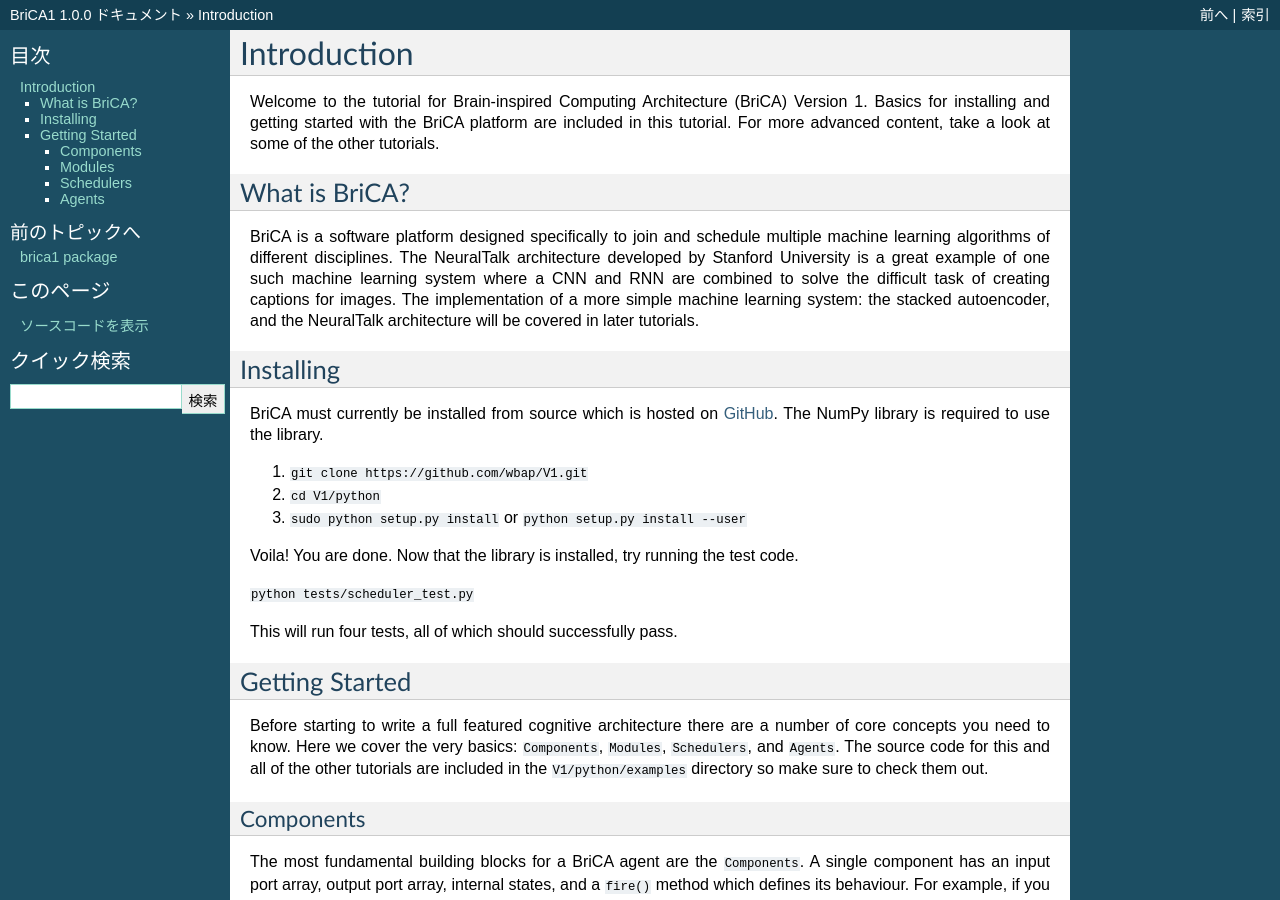
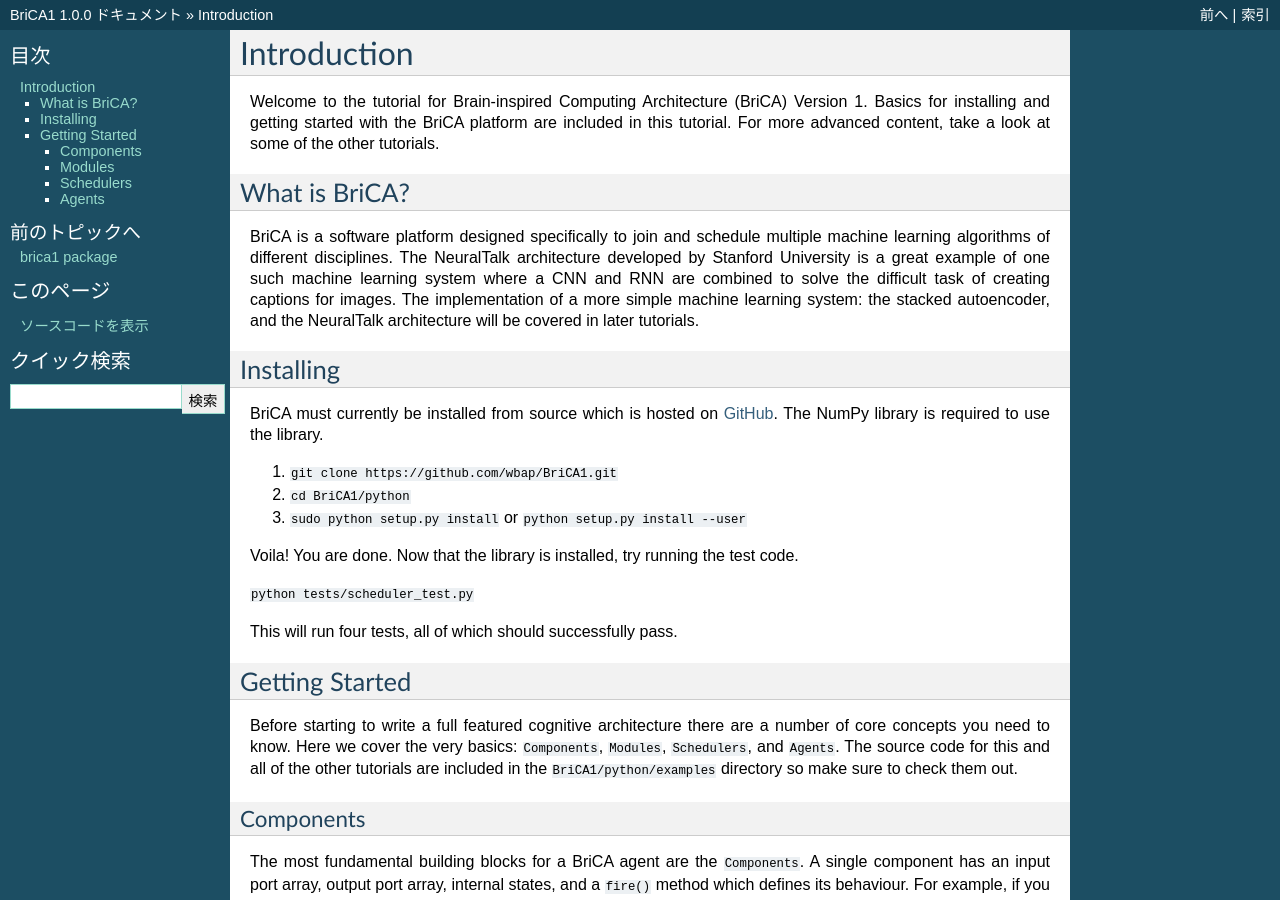
Before and after one commit to wbap/BriCA1, a Sphinx documentation site: the page built from python/doc/tutorial/introduction.rst, in a window 1280 px wide and 900 px high. Built offline with Sphinx 7.4.7, drawn with Linux system fonts in a browser that asks for light colours; formulas are drawn with MathJax 3.

Commit message:
Fixed documentation to compy with new repo name

```diff
--- a/python/doc/tutorial/introduction.rst
+++ b/python/doc/tutorial/introduction.rst
@@ -11,10 +11,10 @@
 Installing
 ----------
 
-BriCA must currently be installed from source which is hosted on `GitHub <http:s//github.com/wbap/V1/>`_. The NumPy library is required to use the library.
+BriCA must currently be installed from source which is hosted on `GitHub <http:s//github.com/wbap/BriCA1/>`_. The NumPy library is required to use the library.
 
-1. ``git clone https://github.com/wbap/V1.git``
-2. ``cd V1/python``
+1. ``git clone https://github.com/wbap/BriCA1.git``
+2. ``cd BriCA1/python``
 3. ``sudo python setup.py install`` or ``python setup.py install --user``
 
 Voila! You are done. Now that the library is installed, try running the test code.
@@ -27,7 +27,7 @@
 Getting Started
 ---------------
 
-Before starting to write a full featured cognitive architecture there are a number of core concepts you need to know. Here we cover the very basics: ``Components``, ``Modules``, ``Schedulers``, and ``Agents``. The source code for this and all of the other tutorials are included in the ``V1/python/examples`` directory so make sure to check them out.
+Before starting to write a full featured cognitive architecture there are a number of core concepts you need to know. Here we cover the very basics: ``Components``, ``Modules``, ``Schedulers``, and ``Agents``. The source code for this and all of the other tutorials are included in the ``BriCA1/python/examples`` directory so make sure to check them out.
 
 Components
 ~~~~~~~~~~
```
